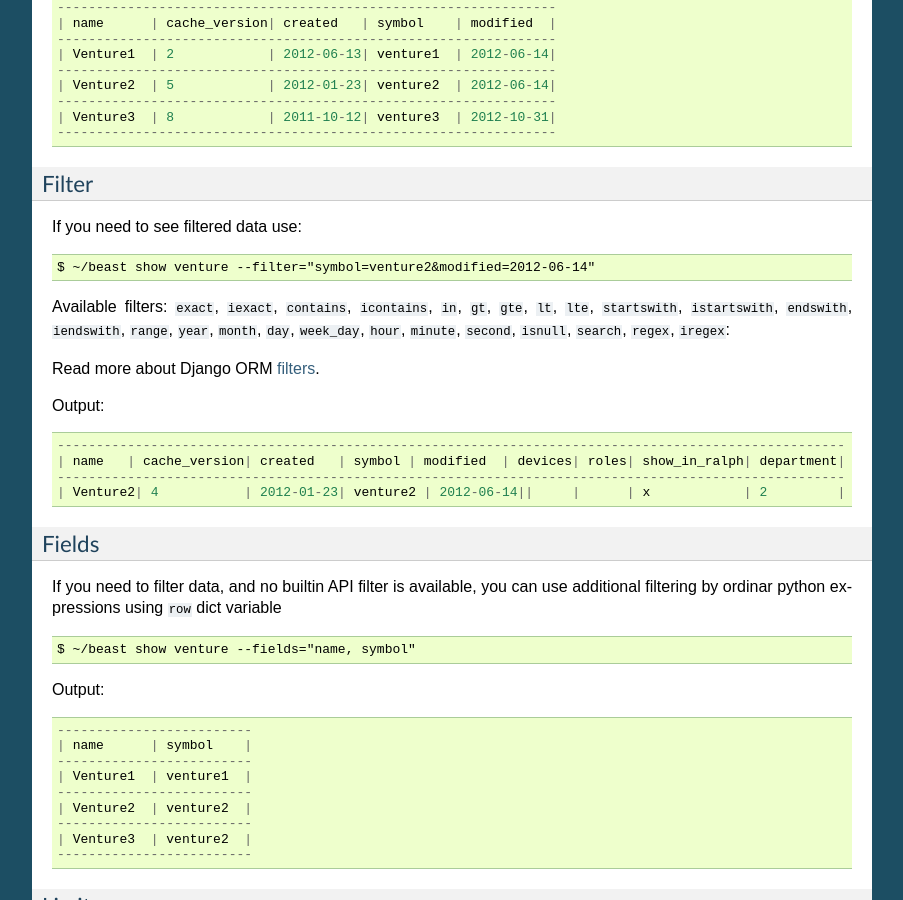
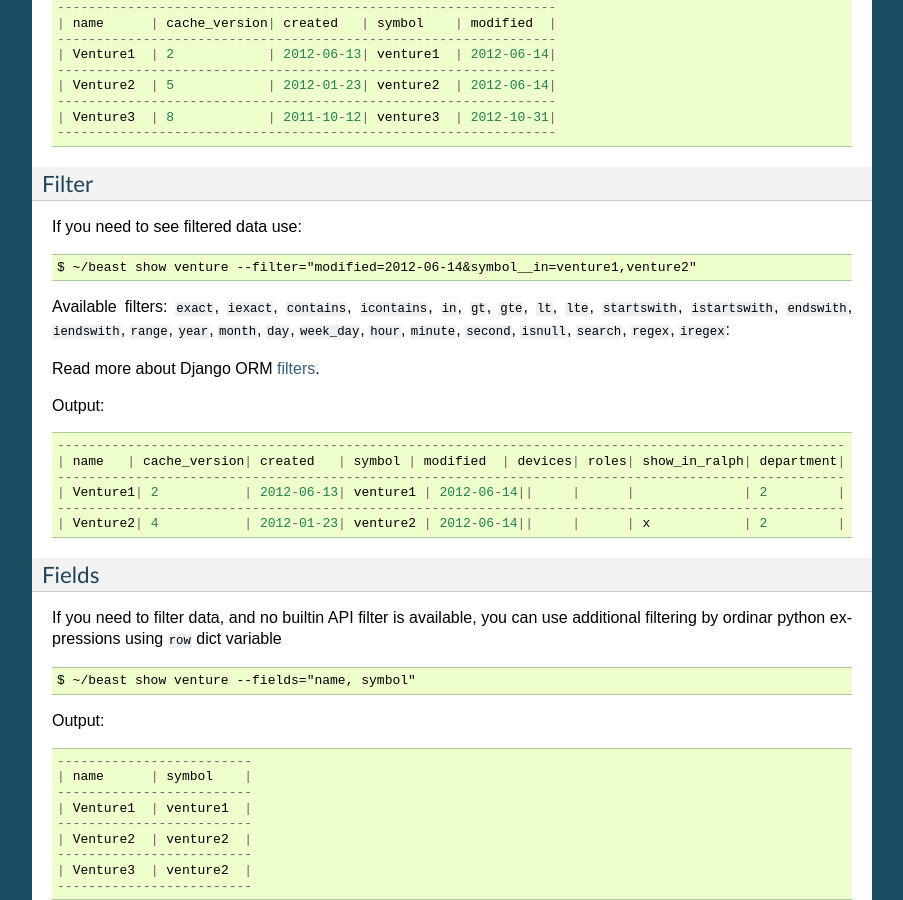
Before and after one commit to allegro/ralph-cli, a Sphinx documentation site: the page built from doc/howto.rst, in a window 1280 px wide and 900 px high, scrolled down 1097 px. Shown: the whole window, without its empty margins (198-1101 px from the left). Built offline with Sphinx 7.4.7, drawn with Linux system fonts in a browser that asks for light colours.

Commit message:
advanced filters usage example

```diff
--- a/doc/howto.rst
+++ b/doc/howto.rst
@@ -76,7 +76,7 @@ Filter
 
 If you need to see filtered data use: ::
 
-  $ ~/beast show venture --filter="symbol=venture2&modified=2012-06-14"
+  $ ~/beast show venture --filter="modified=2012-06-14&symbol__in=venture1,venture2"
 
 Available filters:
 ``exact``, ``iexact``, ``contains``, ``icontains``, ``in``, ``gt``, ``gte``, ``lt``, ``lte``, ``startswith``,
@@ -91,6 +91,8 @@ Output: ::
 
   -----------------------------------------------------------------------------------------------------
   | name   | cache_version| created   | symbol | modified  | devices| roles| show_in_ralph| department|
+  -----------------------------------------------------------------------------------------------------
+  | Venture1| 2           | 2012-06-13| venture1 | 2012-06-14||     |      |              | 2         |
   -----------------------------------------------------------------------------------------------------
   | Venture2| 4           | 2012-01-23| venture2 | 2012-06-14||     |      | x            | 2         |
 
```
